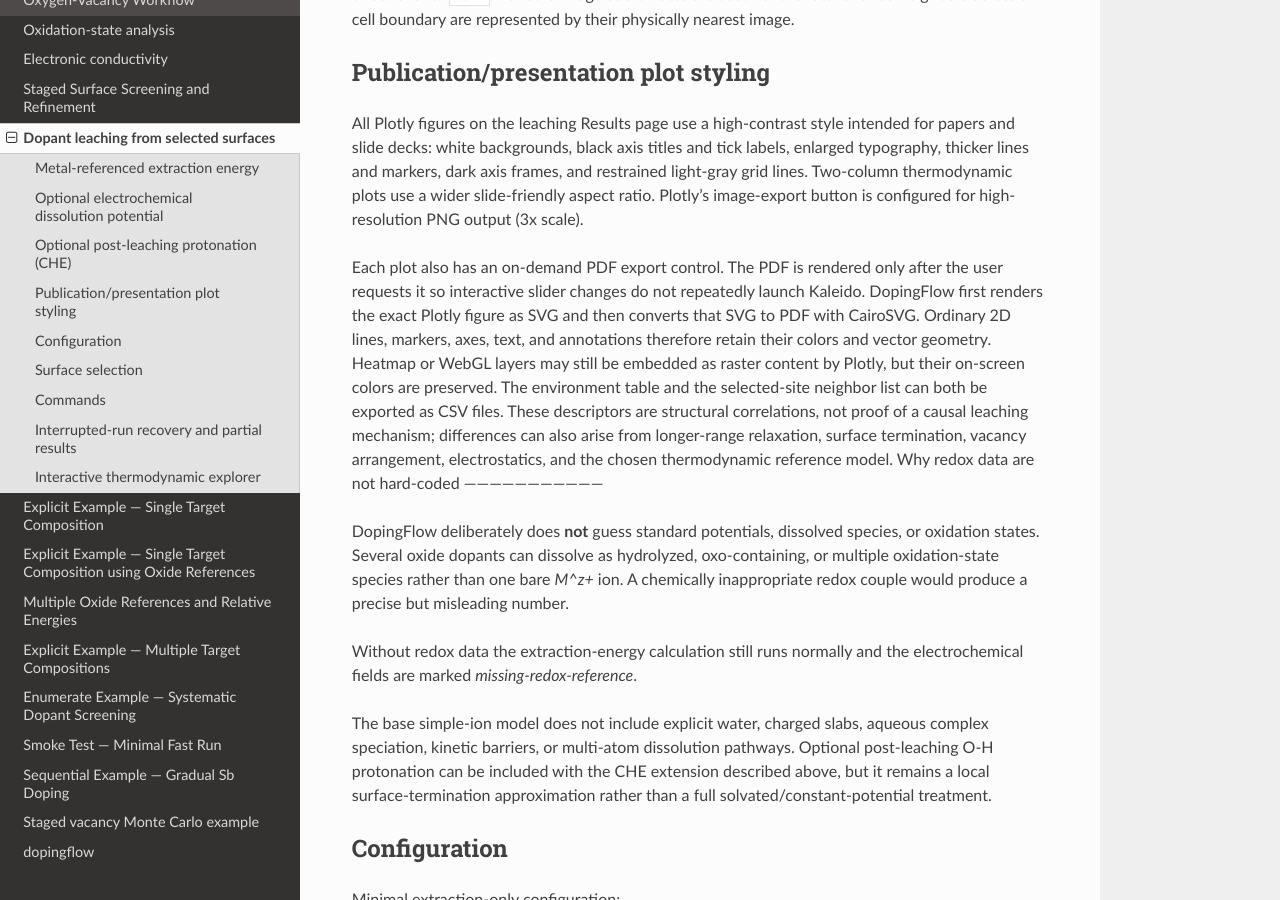
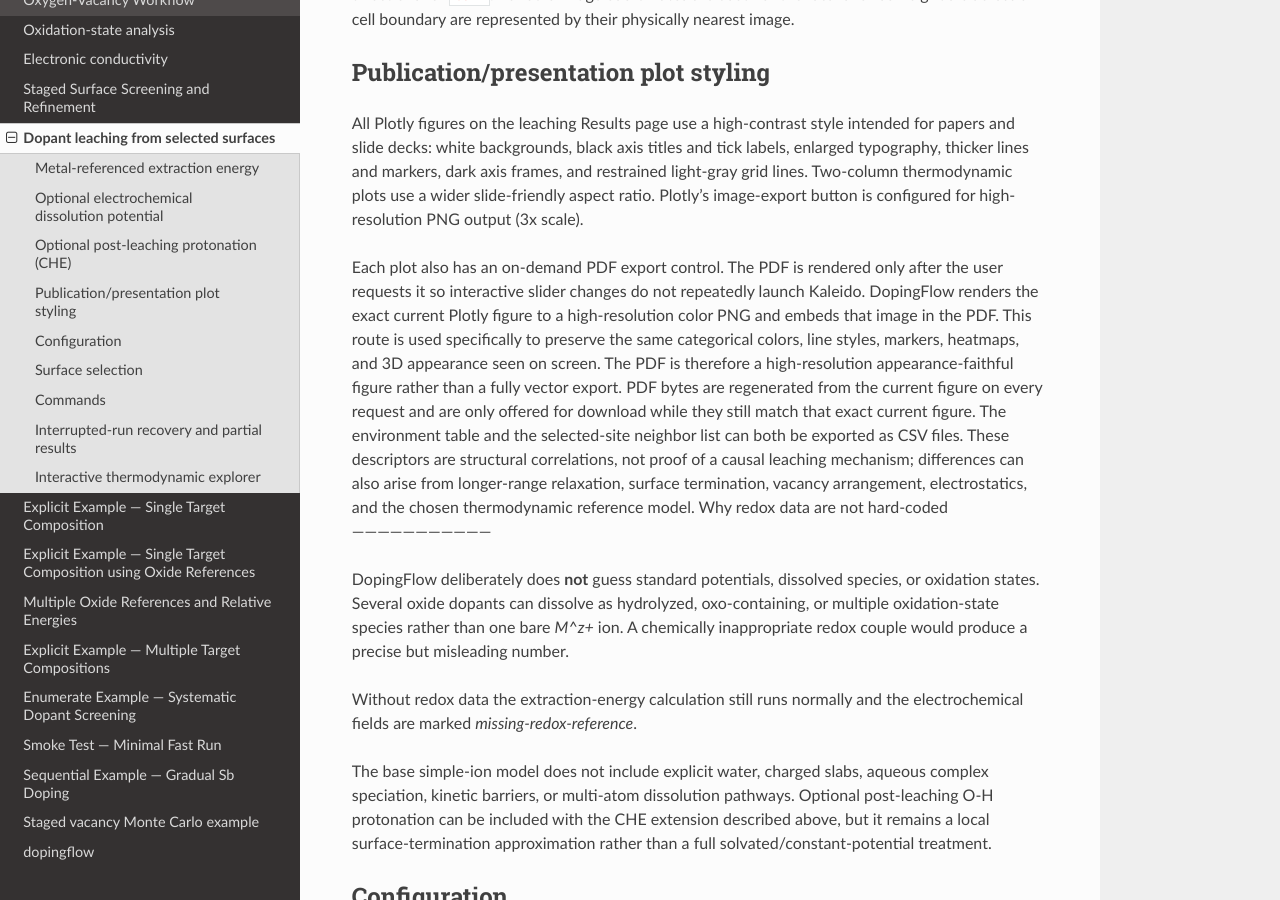
Before and after one commit to KazemZh/dopingflow, a Sphinx documentation site: the page built from docs/source/methods/leaching.rst, in a window 1280 px wide and 900 px high, scrolled down 3221 px. Built offline with Sphinx 7.4.7 and the Read the Docs theme 3.1.0, drawn with Linux system fonts in a browser that asks for light colours.

Commit message:
Document screen-faithful per-figure PDF export

```diff
--- a/docs/source/methods/leaching.rst
+++ b/docs/source/methods/leaching.rst
@@ -209,11 +209,13 @@ for high-resolution PNG output (3x scale).
 
 Each plot also has an on-demand PDF export control. The PDF is rendered only
 after the user requests it so interactive slider changes do not repeatedly
-launch Kaleido. DopingFlow first renders the exact Plotly figure as SVG and then
-converts that SVG to PDF with CairoSVG. Ordinary 2D lines, markers, axes, text,
-and annotations therefore retain their colors and vector geometry. Heatmap or
-WebGL layers may still be embedded as raster content by Plotly, but their
-on-screen colors are preserved.
+launch Kaleido. DopingFlow renders the exact current Plotly figure to a
+high-resolution color PNG and embeds that image in the PDF. This route is used
+specifically to preserve the same categorical colors, line styles, markers,
+heatmaps, and 3D appearance seen on screen. The PDF is therefore a high-resolution
+appearance-faithful figure rather than a fully vector export. PDF bytes are
+regenerated from the current figure on every request and are only offered for
+download while they still match that exact current figure.
 The environment table and the selected-site neighbor list can both be exported
 as CSV files. These descriptors are structural correlations, not proof of a
 causal leaching mechanism; differences can also arise from longer-range
```
